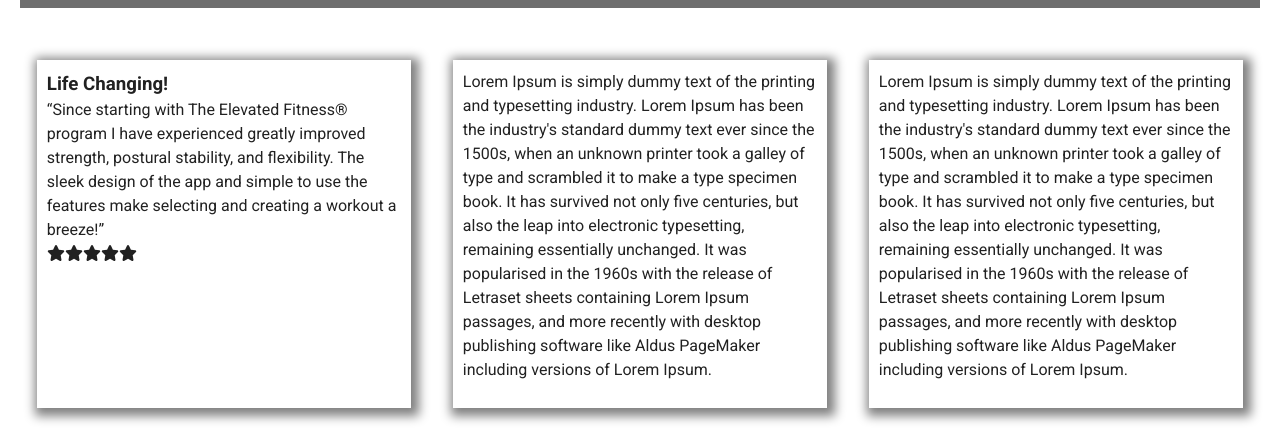
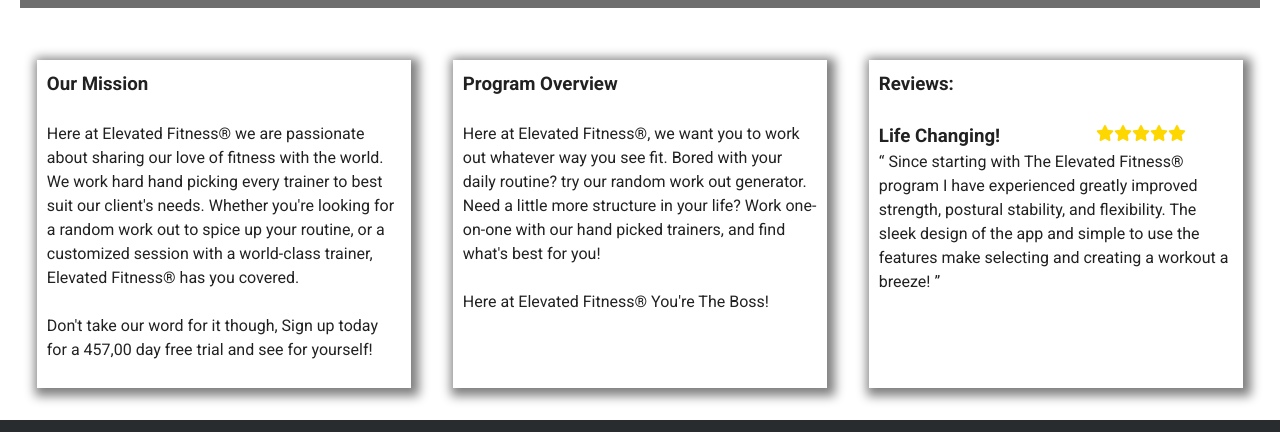
Before and after one commit to TrevRossow/Workout-Builder, a Vue app in the folder vue/: page / in a window 1280 px wide. Shown: the part 672-1104 px from the top of the page. Built offline with nearby package versions, Linux system fonts and the light colour scheme; grey boxes are pictures that could not be loaded.

Commit message:
filled out text cards and colored stars

```diff
--- a/vue/src/views/Home.vue
+++ b/vue/src/views/Home.vue
@@ -13,27 +13,40 @@
     </div>
     <div class="articleDiv">
       <article>
-        <h3>Life Changing!</h3>
-        <q>Since starting with The Elevated Fitness® program I have experienced greatly improved strength,
-           postural stability, and flexibility. The sleek design of the app and simple to use the features
-           make selecting and creating a workout a breeze!</q><br>
-           <font-awesome-icon icon="fa-solid fa-star" v-for="review in reviews" v-bind:key="review"/>
+        <h3>Our Mission</h3><br>
+        <p>
+          Here at Elevated Fitness® we are passionate about sharing our love of fitness with the world.
+          We work hard hand picking every trainer to best suit our client's needs.
+          Whether you're looking for a random work out to spice up your routine, or a customized session with a world-class trainer,
+          Elevated Fitness® has you covered. <br><br>
+          Don't take our word for it though,
+          Sign up today for a 457,00 day free trial and see for yourself!
+        </p>
       </article>
       <article>
-        <p>Lorem Ipsum is simply dummy text of the printing and typesetting industry.
-           Lorem Ipsum has been the industry's standard dummy text ever since the 1500s,
-            when an unknown printer took a galley of type and scrambled it to make a type specimen book.
-            It has survived not only five centuries, but also the leap into electronic typesetting, remaining essentially unchanged.
-            It was popularised in the 1960s with the release of Letraset sheets containing Lorem Ipsum passages, and more recently with desktop publishing software like Aldus PageMaker
-            including versions of Lorem Ipsum.</p>
+        <h3>Program Overview</h3><br>
+        <p>
+          Here at Elevated Fitness®, we want you to work out whatever way you see fit. Bored with your daily routine?
+          try our random work out generator. Need a little more structure in your life? Work one-on-one with our hand picked trainers,
+          and find what's best for you!<br><br>
+         Here at Elevated Fitness® You're The Boss!
+        </p>
       </article>
       <article>
-        <p>Lorem Ipsum is simply dummy text of the printing and typesetting industry.
-           Lorem Ipsum has been the industry's standard dummy text ever since the 1500s,
-            when an unknown printer took a galley of type and scrambled it to make a type specimen book.
-            It has survived not only five centuries, but also the leap into electronic typesetting, remaining essentially unchanged.
-            It was popularised in the 1960s with the release of Letraset sheets containing Lorem Ipsum passages, and more recently with desktop publishing software like Aldus PageMaker
-            including versions of Lorem Ipsum.</p>
+        <h3>Reviews:</h3><br>
+        <div id="reviewDiv">
+        <h3>Life Changing!
+        </h3>
+        <i id=reviewStar>
+          <font-awesome-icon
+         icon="fa-solid fa-star" v-for="review in reviews" v-bind:key="review"/>
+         </i></div>
+        <q>
+          Since starting with The Elevated Fitness® program I have experienced greatly improved strength,
+           postural stability, and flexibility. The sleek design of the app and simple to use the features
+           make selecting and creating a workout a breeze!
+           </q><br><br>
+
       </article>
 
     </div>
@@ -85,13 +98,20 @@
 </script>
 <style scoped>
 
-.main{
-  padding: 20px;
-
+#reviewDiv{
+display: flex;
 
 }
 
+#reviewStar {
+  color: gold;
+  justify-content: right;
+  padding-left: 6rem;
+}
 
+.main{
+  padding: 20px;
+}
 
 .articleDiv{
   display: flex;
```
